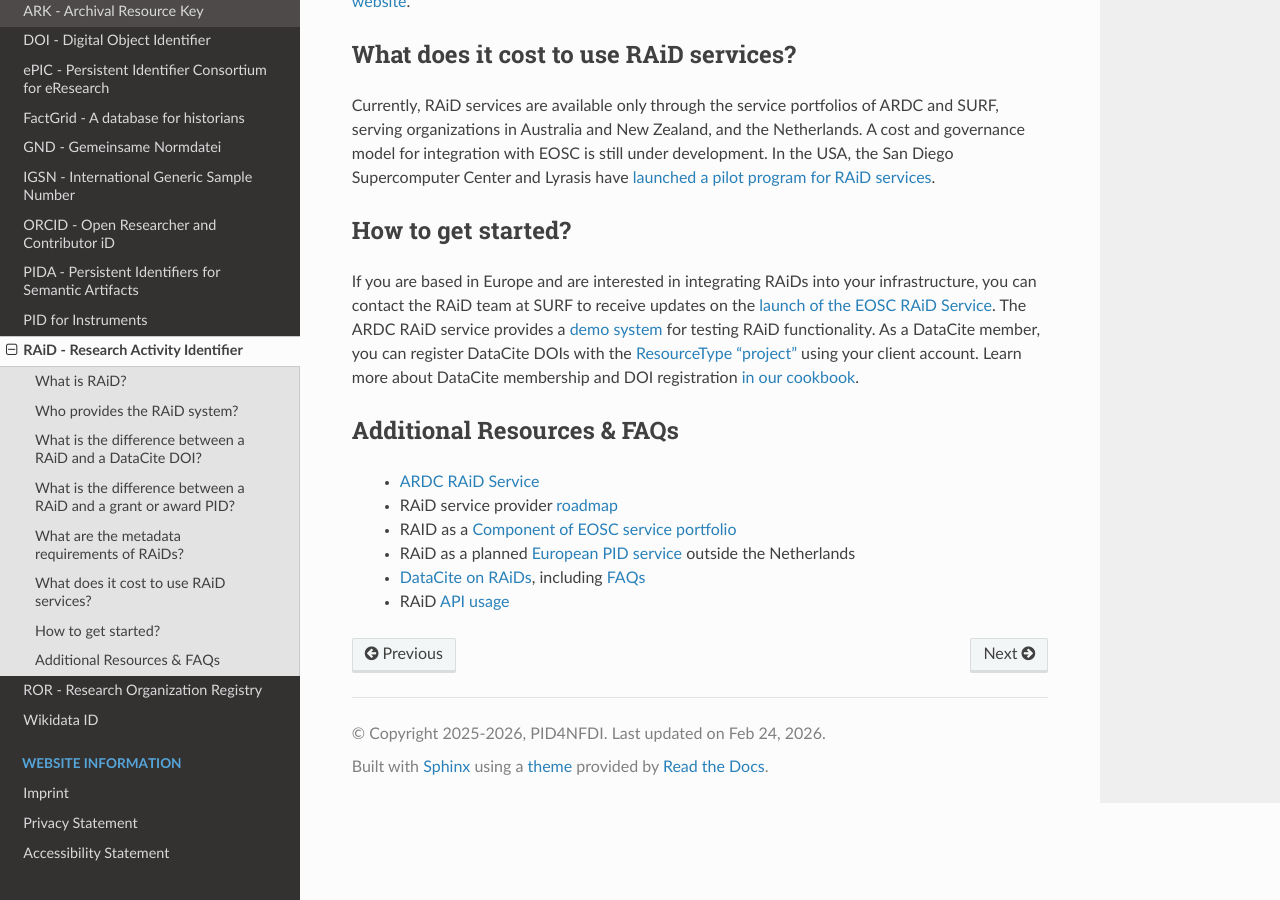
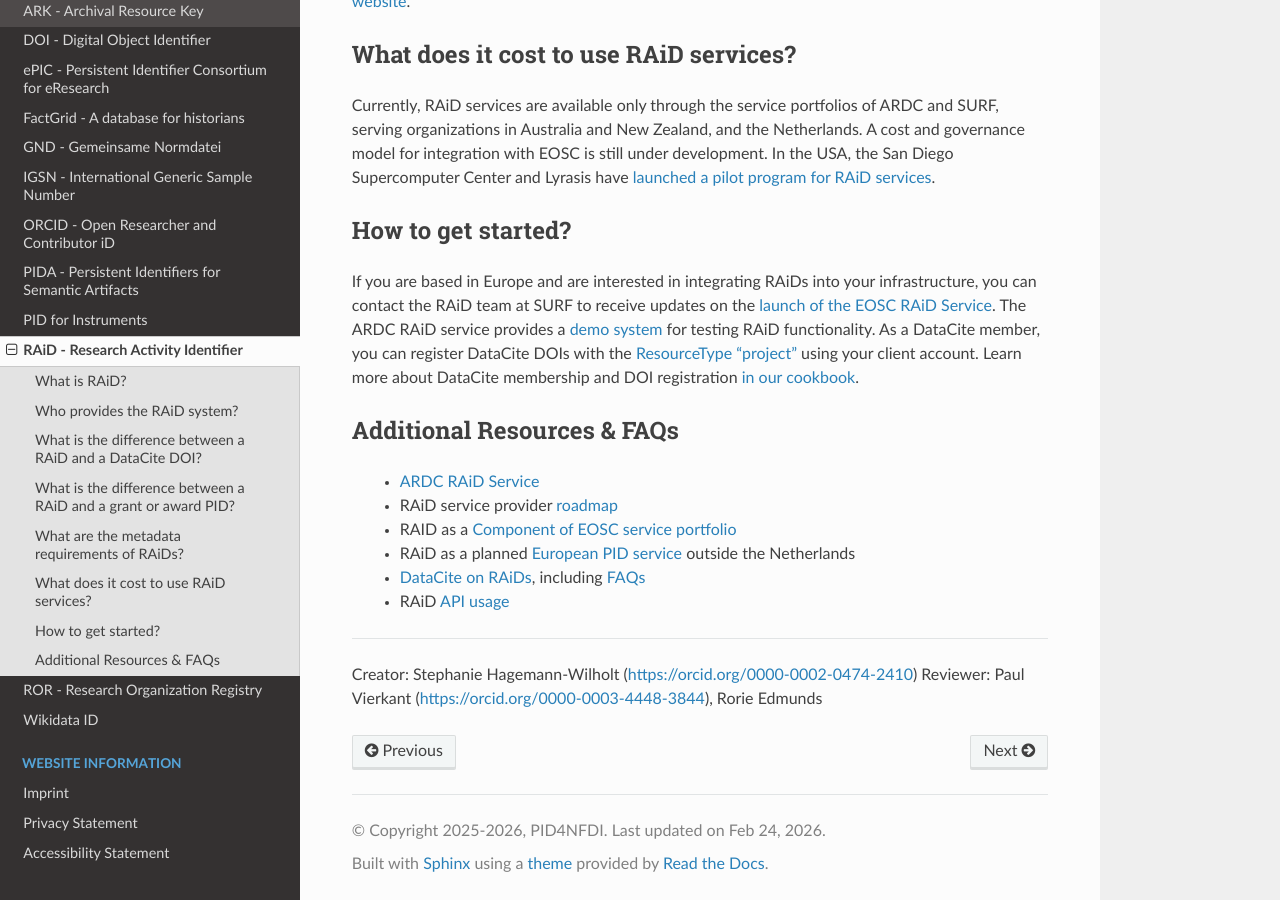
Before and after one commit to stephw-tib/pid4nfdi-training, a Sphinx documentation site: the page built from docs/source/raid.rst, in a window 1280 px wide and 900 px high, scrolled down 1874 px. Built offline with Sphinx 7.4.7 and the Read the Docs theme 3.1.0, drawn with Linux system fonts in a browser that asks for light colours; pages that are not in the unit, such as notebooks, are missing from menus.

Commit message:
Update raid.rst
add creator, reviewer

Signed-off-by: stephw-tib <62946028+stephw-tib@users.noreply.github.com>

```diff
--- a/docs/source/raid.rst
+++ b/docs/source/raid.rst
@@ -54,3 +54,8 @@
   * RAiD as a planned `European PID service <https://www.surf.nl/en/themes/open-science/open-research-information/research-activity-identifier-raid>`_ outside the Netherlands
   * `DataCite on RAiDs <https://support.datacite.org/docs/raids>`_, including `FAQs <https://support.datacite.org/docs/raid-faq>`_
   * RAiD `API usage <https://documentation.ardc.edu.au/raid/using-the-raid-api>`_
+
+----
+
+Creator: Stephanie Hagemann-Wilholt (https://orcid.org/0000-0002-0474-2410)
+Reviewer: Paul Vierkant (https://orcid.org/0000-0003-4448-3844), Rorie Edmunds
```
